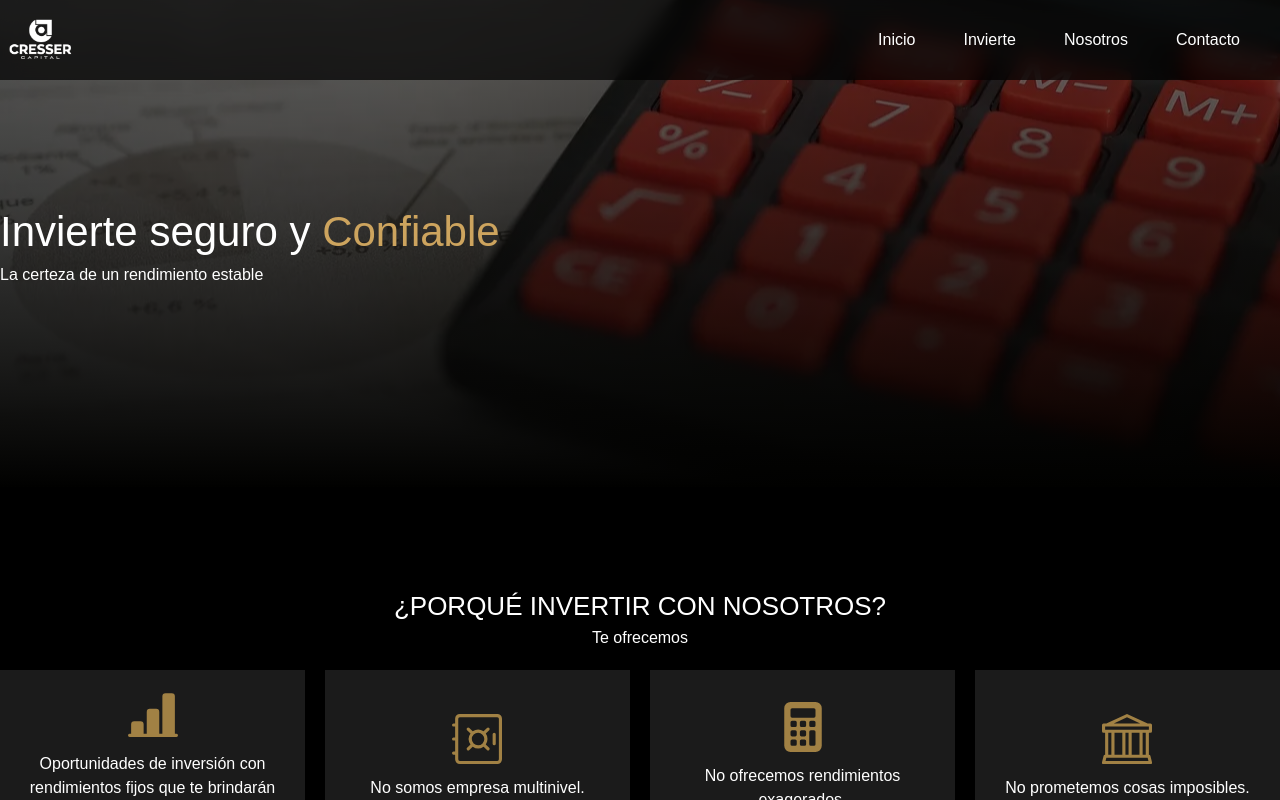
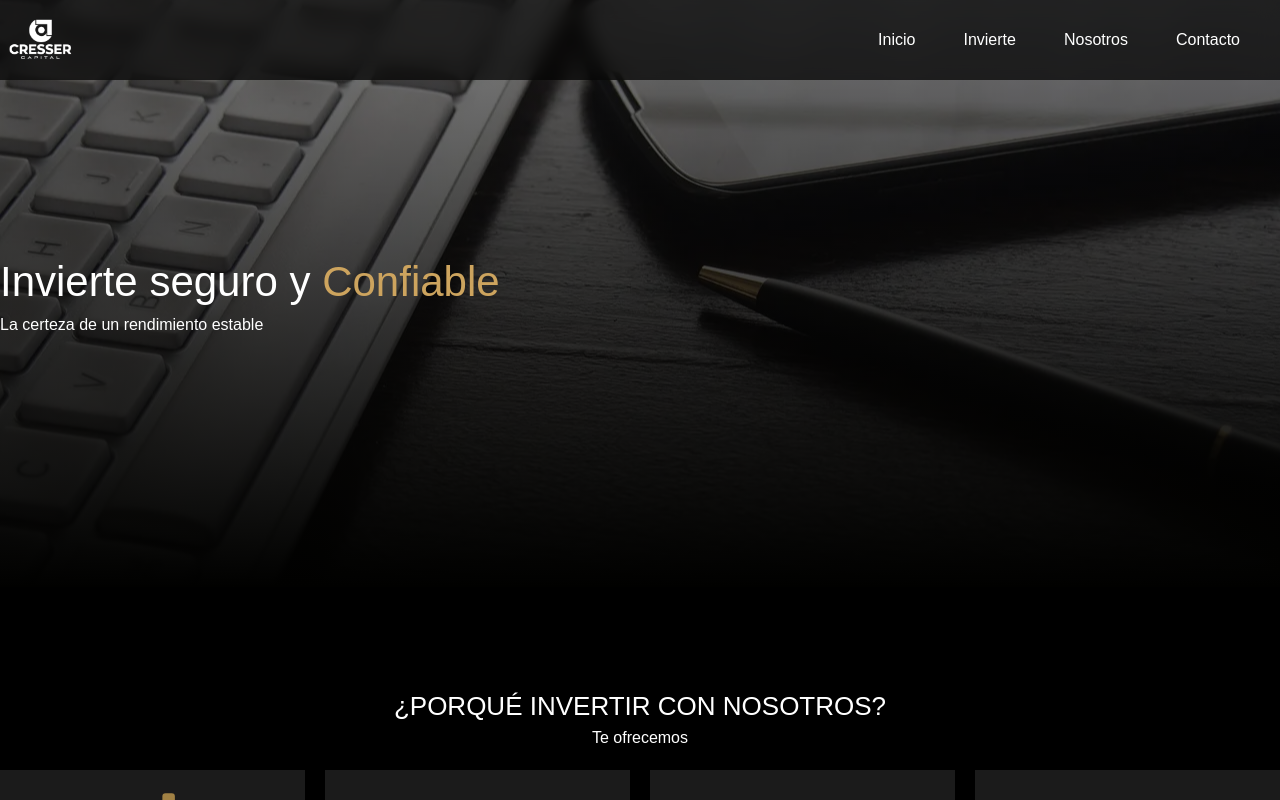
Before and after one commit to AngelLuna17-code/CRESSER-CAPITAL, a React (Create React App) app: page / in a window 1280 px wide. Shown: the top 800 px of the page. Built offline with nearby package versions, Linux system fonts and the light colour scheme.

Commit message:
hero rempazado

```diff
--- a/src/components/Hero.jsx
+++ b/src/components/Hero.jsx
@@ -3,7 +3,7 @@ import React from 'react';
 const Hero = () => {
     return (
         <section>
-            <div className='hero w-fyll py-[200px]'>
+            <div className='hero w-fyll py-[250px]'>
                 <div className='container mx-auto'>
                     <h1>
                         Invierte seguro y <span className='text-[#cda45e]'>Confiable</span>
```
Also changed, not shown: public/hero.webp.
